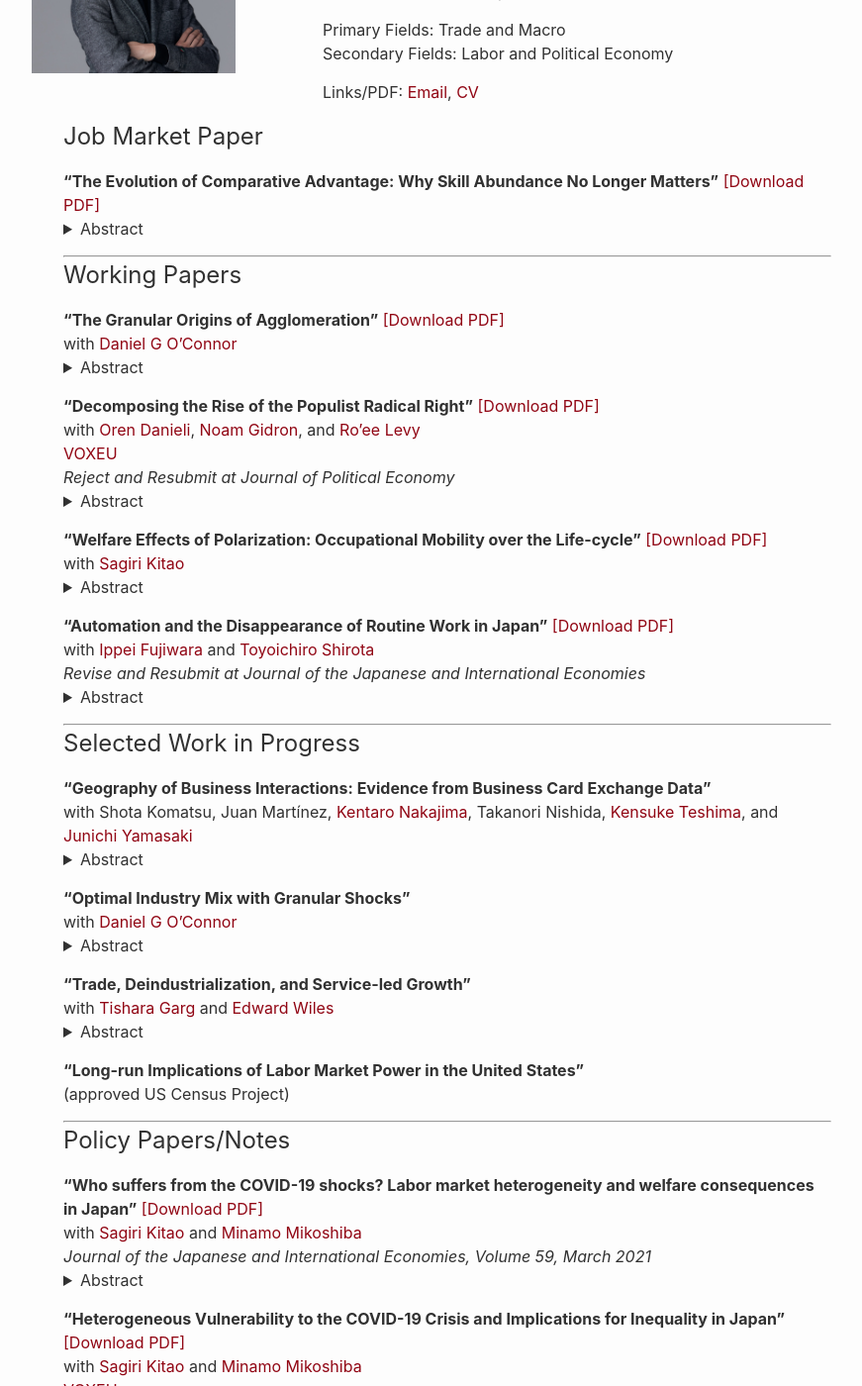
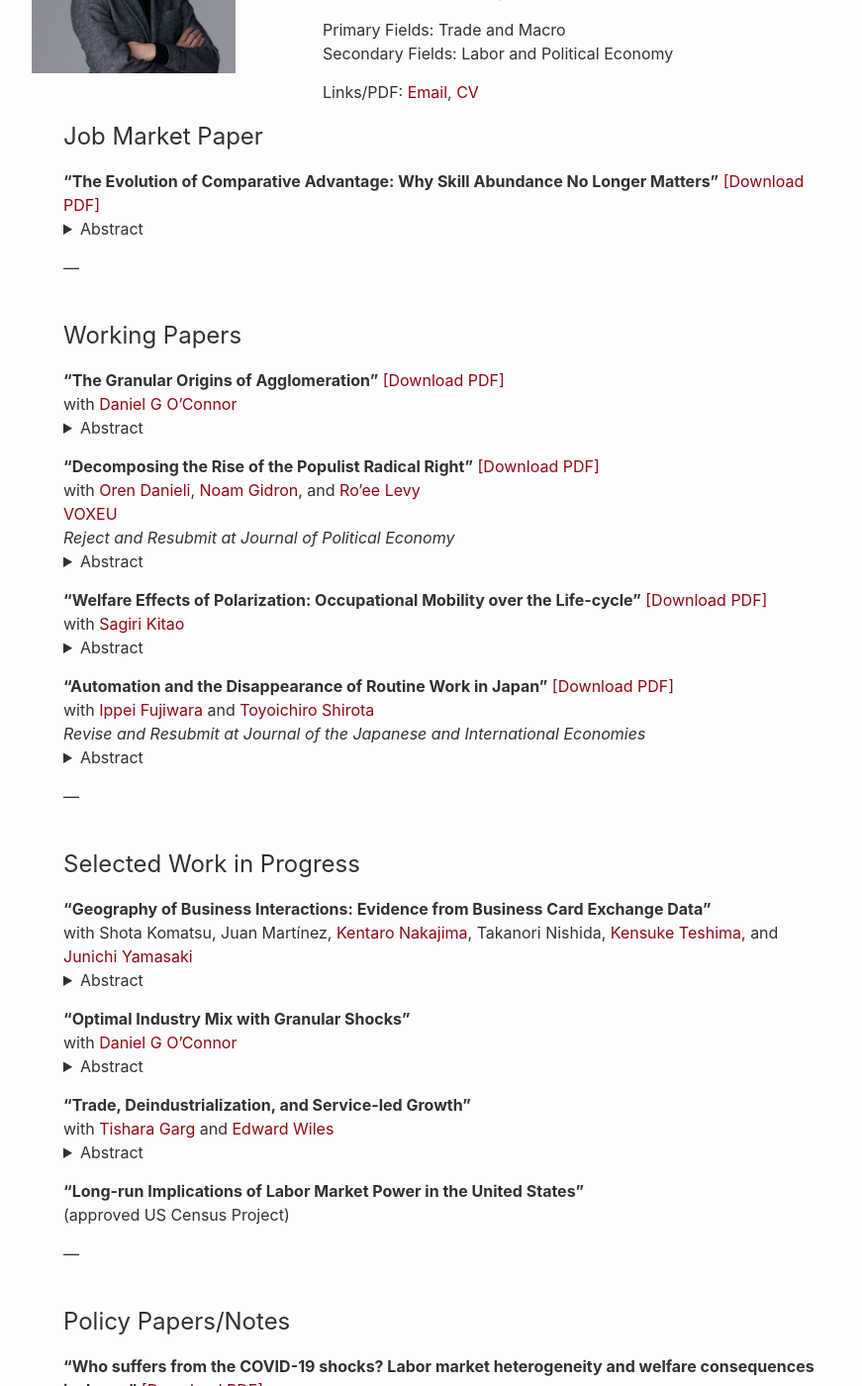
Before and after one commit to shinnkikuchi/shinnkikuchi.github.io, a Jekyll site: the page built from index.md, in a window 1280 px wide and 1400 px high, scrolled down 240 px. Shown: the whole window at 99% size, without its empty margins (188-1059 px from the left). Built offline with Jekyll 4.4.1, drawn with Linux system fonts in a browser that asks for light colours.

Commit message:
Update index.md

```diff
--- a/index.md
+++ b/index.md
@@ -13,7 +13,7 @@ title: Home
 	This paper documents new facts about the evolution of comparative advantage and explores the causes and implications of this evolution. The key finding is that a country's skill abundance once implied a comparative advantage in skill-intensive sectors, but this relationship weakened in the 1990s and disappeared by the 2000s. I show that larger declines in the importance of skill abundance occur in countries and sectors with higher levels of automation, with no significant—or even opposite—variation observed with offshoring. A multi-sector quantitative trade model incorporating both automation and offshoring finds that automation, rather than offshoring, is the primary driver behind the change in comparative advantage, and that, without automation, skill abundance would have remained important after 2000. Automation increases skill premia in high-automation, developed countries and increases welfare globally while offshoring yields positive but smaller and more evenly distributed welfare effects.
 </details>
 
-<hr>
+---<br><br>
 ## Working Papers
 
 **"The Granular Origins of Agglomeration"**<a href="/files/research/KIKUCHI-OCONNOR-granular-spatial.pdf" target="_blank"> [Download PDF]</a><br>
@@ -49,7 +49,7 @@ with <a href="https://sites.google.com/site/ippeifujiwara/" target="_blank">Ippe
 	We examine the implications of automation technology in Japan since 1980, comparing different local labor markets with different degrees of automation exposure. First, we do not find that automation reduces the employment rate within demographic groups and that automation encourages workers to move from regular to non-regular employment. Second, we show that automation shifts employment from routine occupations in the manufacturing sector to service sectors, while increasing the share of establishments and sales in the manufacturing sector. Finally, we show that this shift in labor demand is attributed to younger generations and non-college-educated workers.
 </details>
 
-<hr>
+---<br><br>
 ## Selected Work in Progress
 
 **"Geography of Business Interactions: Evidence from Business Card Exchange Data"** <br>
@@ -86,7 +86,7 @@ We examine the impact of trade liberalization on structural change patterns in I
 **"Long-run Implications of Labor Market Power in the United States"** <br>
 (approved US Census Project) <br>
 
-<hr>
+---<br><br>
 ## Policy Papers/Notes
 
 **"Who suffers from the COVID-19 shocks? Labor market heterogeneity and welfare consequences in Japan"** <a href="/files/research/KKM-COVID19.pdf" target="_blank">[Download PDF]</a><br>
```
